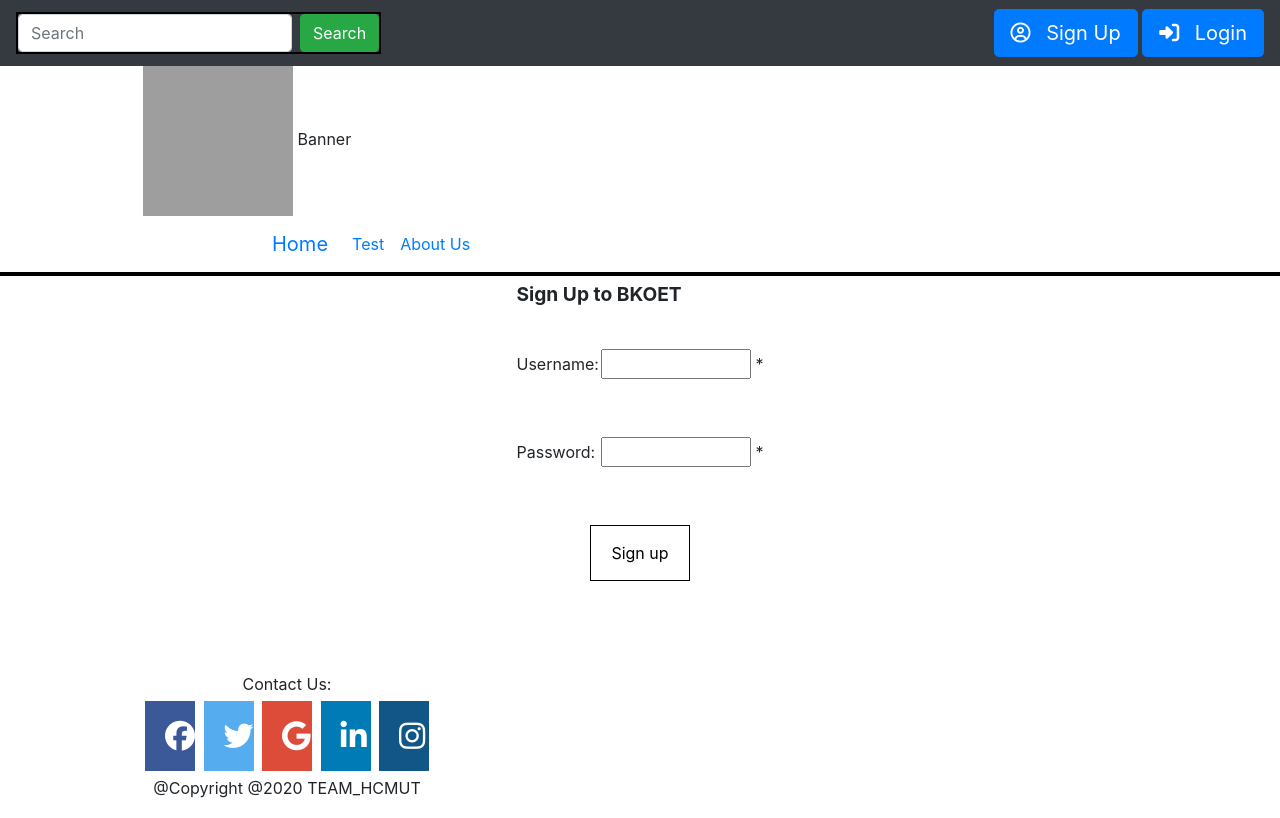
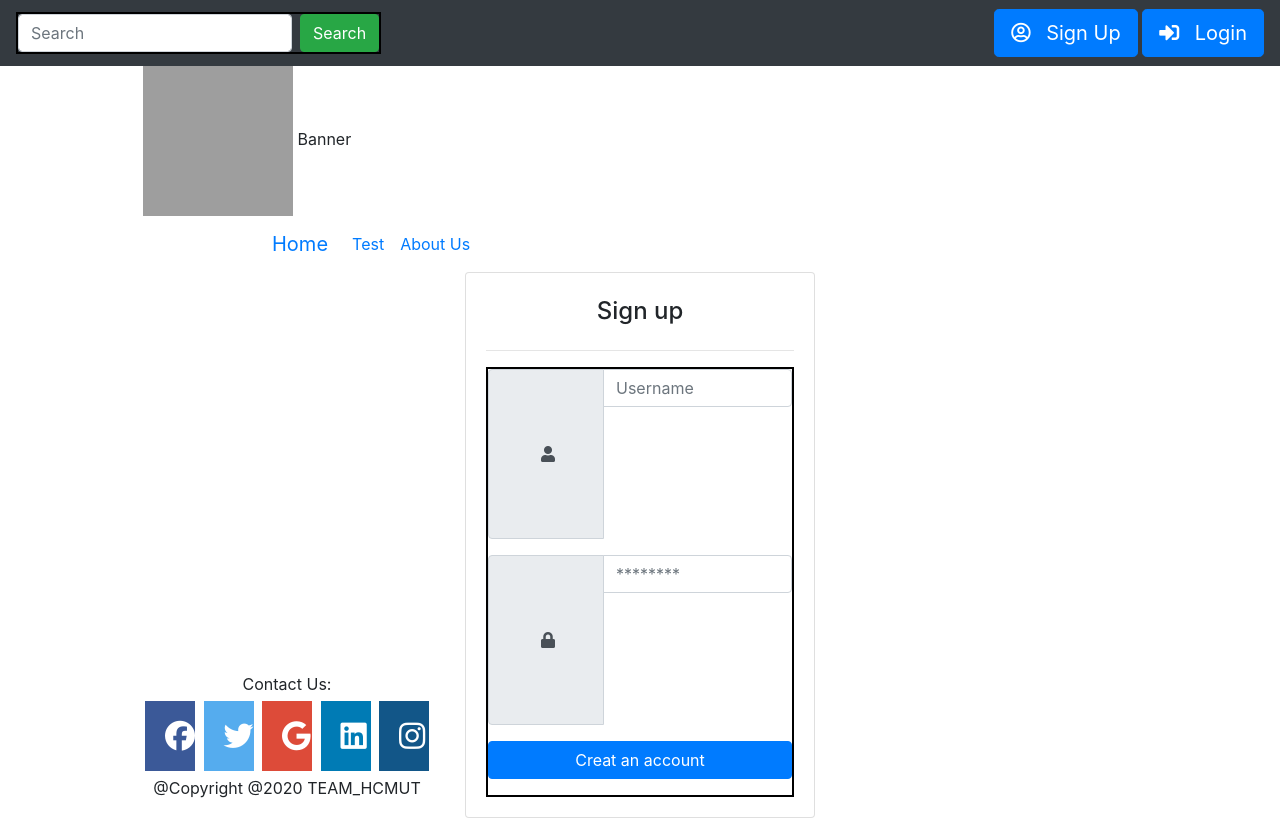
Before and after one commit to khuonglna/web_assignment, a PHP site: page /index.php?page=sign_up in a window 1280 px wide. Run offline with PHP 8.4, Linux system fonts and the light colour scheme; some libraries are stand-ins or nearby versions; grey boxes are pictures that could not be loaded.

Commit message:
boostrap sign_up

```diff
--- a/php/common/sign_up/sign_up.php
+++ b/php/common/sign_up/sign_up.php
@@ -8,6 +8,10 @@
     <link href="../css/register_style.css" rel="stylesheet">
     <link rel="stylesheet"
         href="https://cdnjs.cloudflare.com/ajax/libs/font-awesome/4.7.0/css/font-awesome.min.css">
+    <link href="//maxcdn.bootstrapcdn.com/bootstrap/4.0.0/css/bootstrap.min.css" rel="stylesheet" id="bootstrap-css">
+    <script src="//maxcdn.bootstrapcdn.com/bootstrap/4.0.0/js/bootstrap.min.js"></script>
+    <script src="//cdnjs.cloudflare.com/ajax/libs/jquery/3.2.1/jquery.min.js"></script>
+    <link rel="stylesheet" href="https://use.fontawesome.com/releases/v5.0.8/css/all.css">
 </head>
 
 <body>
@@ -62,33 +66,40 @@
     </nav>
     -->
 
-    <div>
-        <form method="post" action="sign_up.php">
-            <fieldset>
-                <legend>Sign Up to BKOET</legend>
-                <div class="front">
-                    <label for="name">Username:</label>
+    <div class="container">
+        <div class="row justify-content-center align-items-center h-100">
+            <div class="col-4 align-items-center">
+            <div class="card">
+            <article class="card-body">
+                <h4 class="card-title text-center mb-4 mt-1">Sign up</h4>
+                <hr>
+                <form method="post" action="sign_up.php">
+                <div class="form-group">
+                <div class="input-group">
+                    <div class="input-group-prepend">
+                        <span class="input-group-text"> <i class="fa fa-user"></i> </span>
+                    </div>
+                    <input name="name" class="form-control" placeholder="Username" type="text">
                 </div>
-                <input type="text" name="name" class="textbox">
-                <span> * <br>
-                    <?php echo "<div class='error'> $nameErr</div>"?>
-                </span>
-                <br><br>
-
-                <div class="front">
-                <label for="pass">Password:</label>
                 </div>
-                <input type="password" name="pass" class="textbox">
-                <span> * <br>
-                    <?php echo "<div class='error'> $passErr</div>"?>
-                </span>
-                <br><br>
-
-                <div class = "submit">
-                    <input type="submit" value="Sign up">
+                <?php echo "<p class='text-danger text-center h6'>$nameErr</p>" ?>
+                <div class="form-group">
+                <div class="input-group">
+                    <div class="input-group-prepend">
+                        <span class="input-group-text"> <i class="fa fa-lock"></i> </span>
+                    </div>
+                    <input name="pass" class="form-control" placeholder="********" type="password">
                 </div>
-            </fieldset>
-        </form>
+                </div>
+                <?php echo "<p class='text-danger text-center h6'>$passErr</p>" ?>
+                <div class="form-group">
+                <button type="submit" class="btn btn-primary btn-block"> Creat an account  </button>
+                </div>
+                </form>
+            </article>
+            </div>
+            </div>
+        </div>
     </div>
 
     <!--
```
